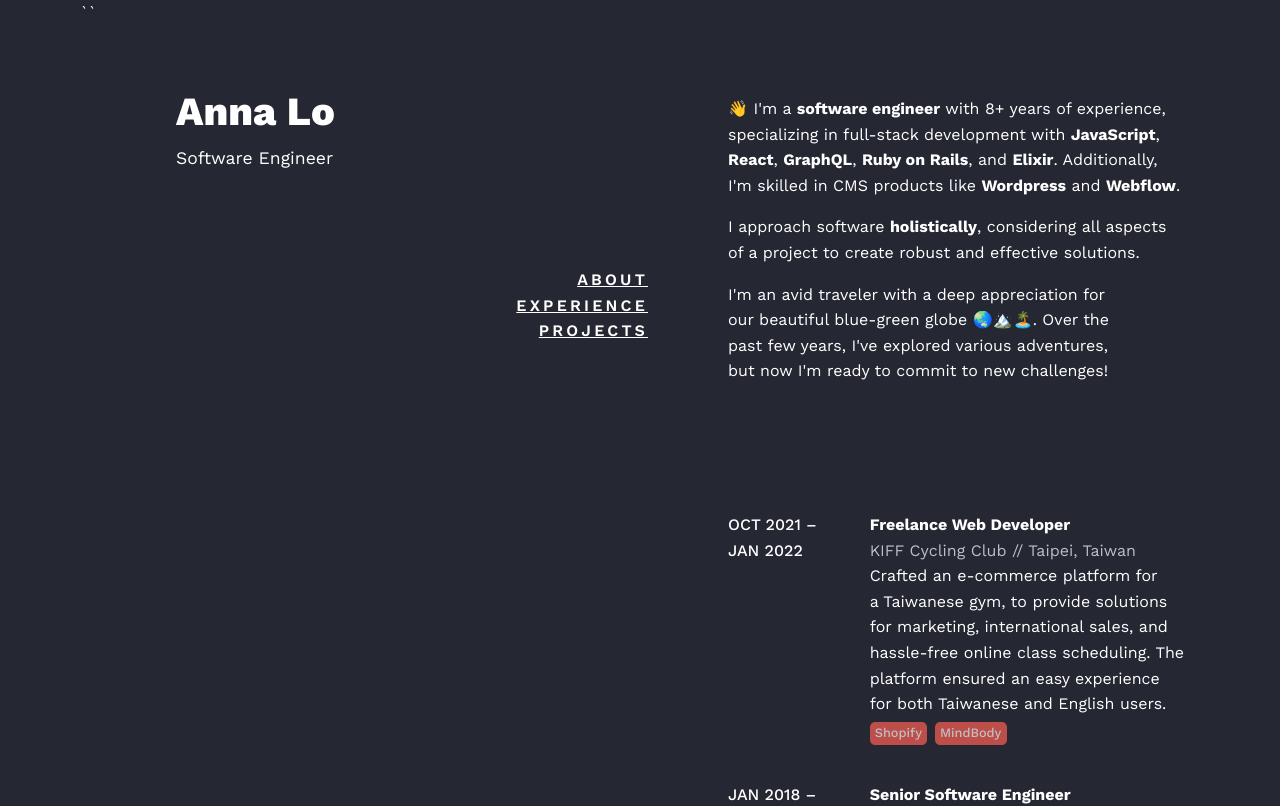
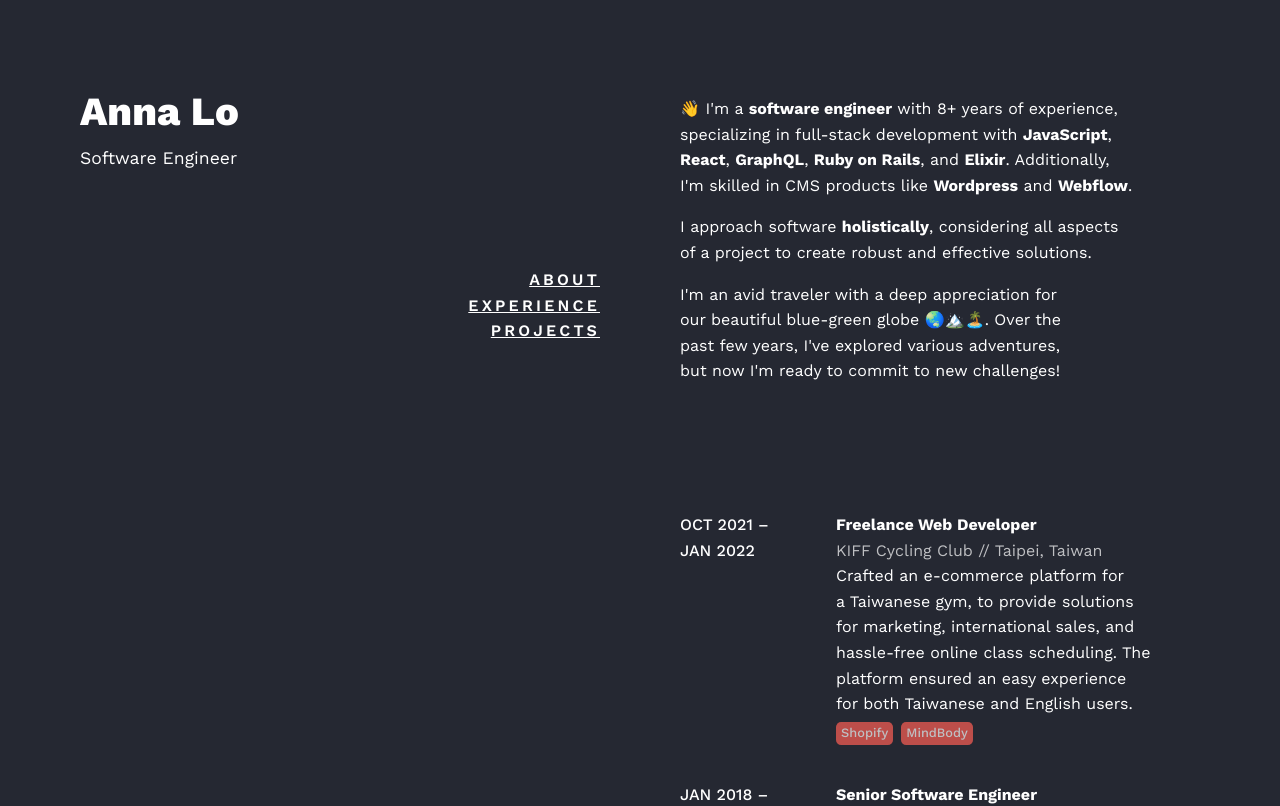
Before and after one commit to annalo/annalo.dev, a React (Create React App) app: page / in a window 1280 px wide. Shown: the top 806 px of the page. Built offline with nearby package versions, Linux system fonts and the light colour scheme.

Commit message:
remove accidental text

```diff
--- a/src/Components/Portfolio.js
+++ b/src/Components/Portfolio.js
@@ -9,7 +9,7 @@ import Projects from './Projects'
 function Portfolio() {
   return (
     <ScrollProvider>
-      <div className="Portfolio">``
+      <div className="Portfolio">
         <div className='Portfolio-sidebar'>
           <div className="Portfolio-sidebar-name">Anna Lo</div>
           <div className="Portfolio-sidebar-title">Software Engineer</div>
```
